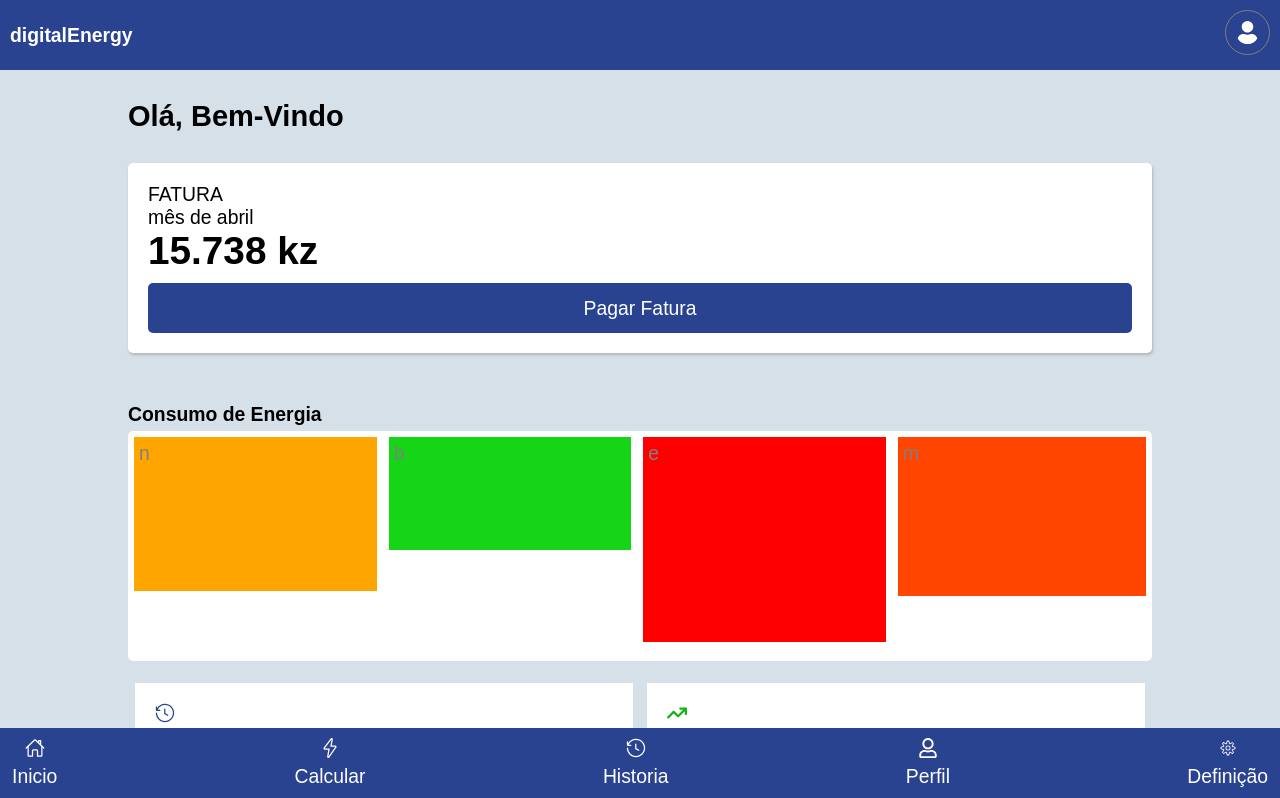
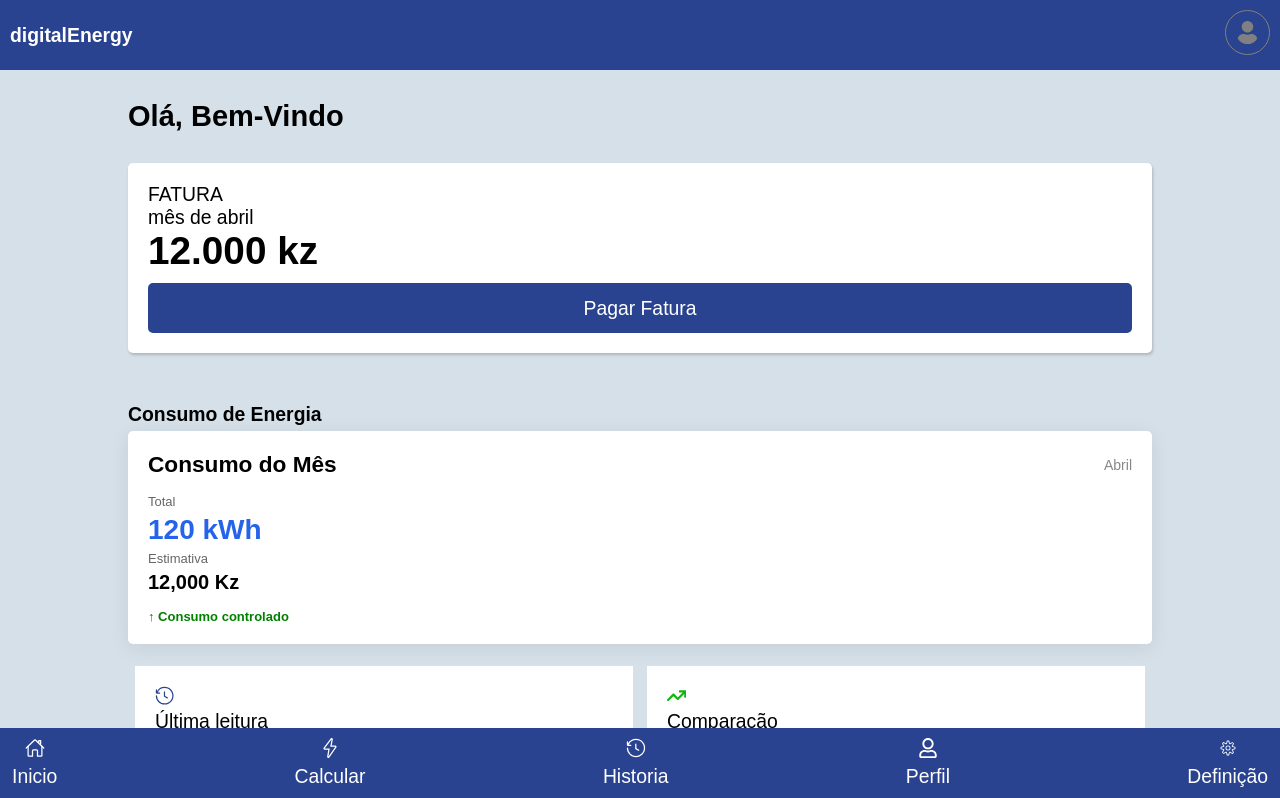
Before and after one commit to Makanda-Daniel/energia, a React (Create React App) app: page / in a window 1280 px wide. Shown: the top 798 px of the page. Built offline with nearby package versions, Linux system fonts and the light colour scheme.

Commit message:
fix: mutando o dashboard

```diff
--- a/bd.json
+++ b/bd.json
@@ -1,26 +1,24 @@
 {
   "Projeto": [
     {
-      "id": "e229",
-      "numero": "222"
+      "id": "2692",
+      "numero": "23"
     },
     {
-      "id": "194a",
-      "numero": "4"
-    },
-    {
-      "id": "2c96",
-      "numero": {
-        "id": "194a",
-        "numero": "4"
-      }
+      "id": "342b",
+      "numero": "444"
     }
   ],
   "Usuario": [
     {
-      "id": "50a0",
-      "nome": "mmmm",
-      "email": "nm@gmail.com"
+      "id": "1706",
+      "nome": "flavia",
+      "email": "fakw@gmail.com"
+    },
+    {
+      "id": "5f7e",
+      "nome": "dangg",
+      "email": "b@gmail.com"
     }
   ],
   "$schema": "./node_modules/json-server/schema.json"
--- a/src/App.js
+++ b/src/App.js
@@ -6,7 +6,6 @@ import Layout from "./Components/Layout/Layout";
 import Calculo from "./Components/Paginas/Calculo";
 import {BrowserRouter,Routes,Route} from "react-router-dom"
 import Footer from "./Components/Rodape/Footer";
-
 
 function App() {
 
--- /dev/null
+++ b/src/Components/Cards/Cardconsumo.jsx
@@ -0,0 +1,51 @@
+
+import "./Cons.css";
+import { useState, useEffect } from "react";
+function Cardconsumo (){
+      const [consumo, setConsumo] = useState(0);
+  const [mes, setMes] = useState("");
+
+  useEffect(() => {
+    // Simulação (depois ligas ao backend)
+    setConsumo(120);
+
+    const meses = [
+      "Janeiro","Fevereiro","Março","Abril","Maio","Junho",
+      "Julho","Agosto","Setembro","Outubro","Novembro","Dezembro"
+    ];
+    const hoje = new Date();
+    setMes(meses[hoje.getMonth()]);
+  }, []);
+
+  const precoKwh = 100;
+  const valor = consumo * precoKwh;
+
+  return (
+    <div className="card">
+
+      <div className="topo">
+        <h3>Consumo do Mês</h3>
+        <span>{mes}</span>
+      </div>
+
+      <div className="consumo">
+        <p>Total</p>
+        <h1>{consumo} kWh</h1>
+      </div>
+
+      <div className="valor">
+        <p>Estimativa</p>
+        <h2>{valor.toLocaleString()} Kz</h2>
+      </div>
+
+      <div className="status positivo">
+        ↑ Consumo controlado
+      </div>
+
+    </div>
+  );
+}
+
+
+
+export default Cardconsumo
--- /dev/null
+++ b/src/Components/Cards/Cons.css
@@ -0,0 +1,50 @@
+.card {
+  width: 100%;
+  padding: 20px;
+  background: #ffffff;
+  border-radius: 5px;
+  box-shadow: 0 4px 20px rgba(0,0,0,0.08);
+  font-family: Arial, sans-serif;
+}
+
+.topo {
+  display: flex;
+  justify-content: space-between;
+  align-items: center;
+  margin-bottom: 16px;
+}
+
+.topo span {
+  font-size: 14px;
+  color: #888;
+}
+
+.consumo p,
+.valor p {
+  font-size: 13px;
+  color: #666;
+}
+
+.consumo h1 {
+  font-size: 28px;
+  color: #2563eb;
+  margin: 5px 0;
+}
+
+.valor h2 {
+  font-size: 20px;
+  margin: 5px 0 15px;
+}
+
+.status {
+  font-size: 13px;
+  font-weight: bold;
+}
+
+.status.positivo {
+  color: green;
+}
+
+.status.negativo {
+  color: red;
+}
--- a/src/Components/Corpo/Conteudo.jsx
+++ b/src/Components/Corpo/Conteudo.jsx
@@ -2,6 +2,7 @@ import styles from "./conteudo.module.css"
 import { SlEnergy } from "react-icons/sl";
 import { GoHistory } from "react-icons/go";
 import { FaArrowTrendUp } from "react-icons/fa6";
+import Cardconsumo from "../Cards/Cardconsumo";
 import {  Link } from "react-router-dom"
 function Conteudo () {
 
@@ -19,7 +20,7 @@ function Conteudo () {
                         <div>
                             <span>FATURA</span> <br/>
                             <span>mês de abril</span> <br/>
-                            <span className={styles.preco} >15.738 kz</span> <br/>
+                            <span className={styles.preco} >12.000 kz</span> <br/>
                             <button onClick={clicar} >Pagar Fatura</button>
                         </div>
                     </article>
@@ -29,11 +30,7 @@ function Conteudo () {
                 <section className={styles.consumo} >
                     <h4>Consumo de Energia</h4>
                     <article className={styles.ft} >
-                        <div className={styles.a}>n</div>
-                        <div className={styles.b}>b</div>
-                        <div className={styles.c}>e</div>
-                        <div className={styles.d}>m</div>
-
+                        <Cardconsumo/>
                     </article>
                     <article className={styles.card} >
                         <div>
--- a/src/Components/Corpo/conteudo.module.css
+++ b/src/Components/Corpo/conteudo.module.css
@@ -55,38 +55,10 @@
 .consumo h4 {
     margin-bottom: 5px;
 }
-.consumo article.ft {
-    background-color:white;
+
+.consumo article.ft  {
+    width: 100%;
     border-radius: 5px;
-    height: 230px;
-    display: grid;
-    grid-template-columns: repeat(4,auto);
-}
-
-.consumo article.ft div {
-    border: 1px solid white;
-    margin: 5px;
-    padding: 5px;
-    color: gray;
-
-}
-
-.consumo article.ft div.a {
-    height: 68%;
-    background-color: orange;
-}
-.consumo article.ft div.b {
-    height: 50%;
-    background-color: rgb(22, 212, 22);
-}
-.consumo article.ft div.d {
-    height: 70%;
-    background-color: orangered;
-}
-
-.consumo article.ft div.c {
-    height: 90%;
-    background-color: red;
 }
 
 .consumo article.card {
--- a/src/Components/Header/Nav.jsx
+++ b/src/Components/Header/Nav.jsx
@@ -9,7 +9,7 @@ function Nav () {
         <div>
             <header className={styles.cabeca}>
                 <div> digitalEnergy </div>
-                <div><FaUser /></div>
+                <div className={styles.icone}><FaUser /></div>
             </header>
        </div>
     )
--- a/src/Components/Header/nav.module.css
+++ b/src/Components/Header/nav.module.css
@@ -14,11 +14,13 @@
 
 }
 
-.cabeca div svg {
+.cabeca div.icone svg {
     font-size: 45px;
     border-radius: 50%;
     border: 1px solid gray;
     padding: 10px;
+    color: gray;
+
 
 
 }
--- a/src/Components/Paginas/perfil.module.css
+++ b/src/Components/Paginas/perfil.module.css
@@ -20,6 +20,7 @@
     border-radius: 50%;
     border: 1px solid gray;
     padding: 10px;
+    color: gray;
 }
 
 
--- a/src/Components/Rodape/footer.module.css
+++ b/src/Components/Rodape/footer.module.css
@@ -8,10 +8,7 @@
     width: 100%;
     z-index: 5;
 }
-svg {
-    color: white;
-    font-size: 20px;
-}
+
 .rodape ul {
     display: flex;
     flex-flow: row nowrap;
@@ -28,6 +25,11 @@ svg {
     text-align: center;
 }
 
+.rodape ul  div span svg {
+        color: white;
+    font-size: 20px;
+
+}
 .rodape ul a div p {
     color:white;
     margin: 2px;
```
